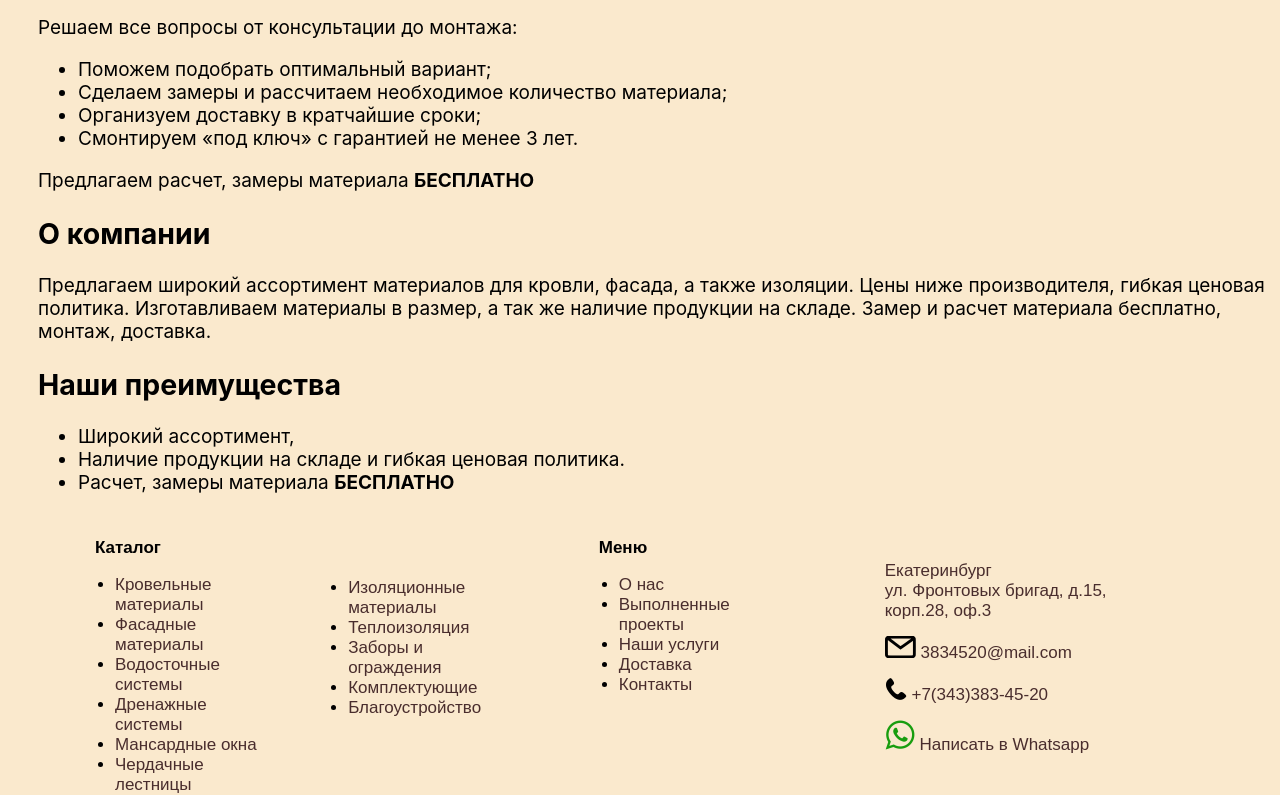
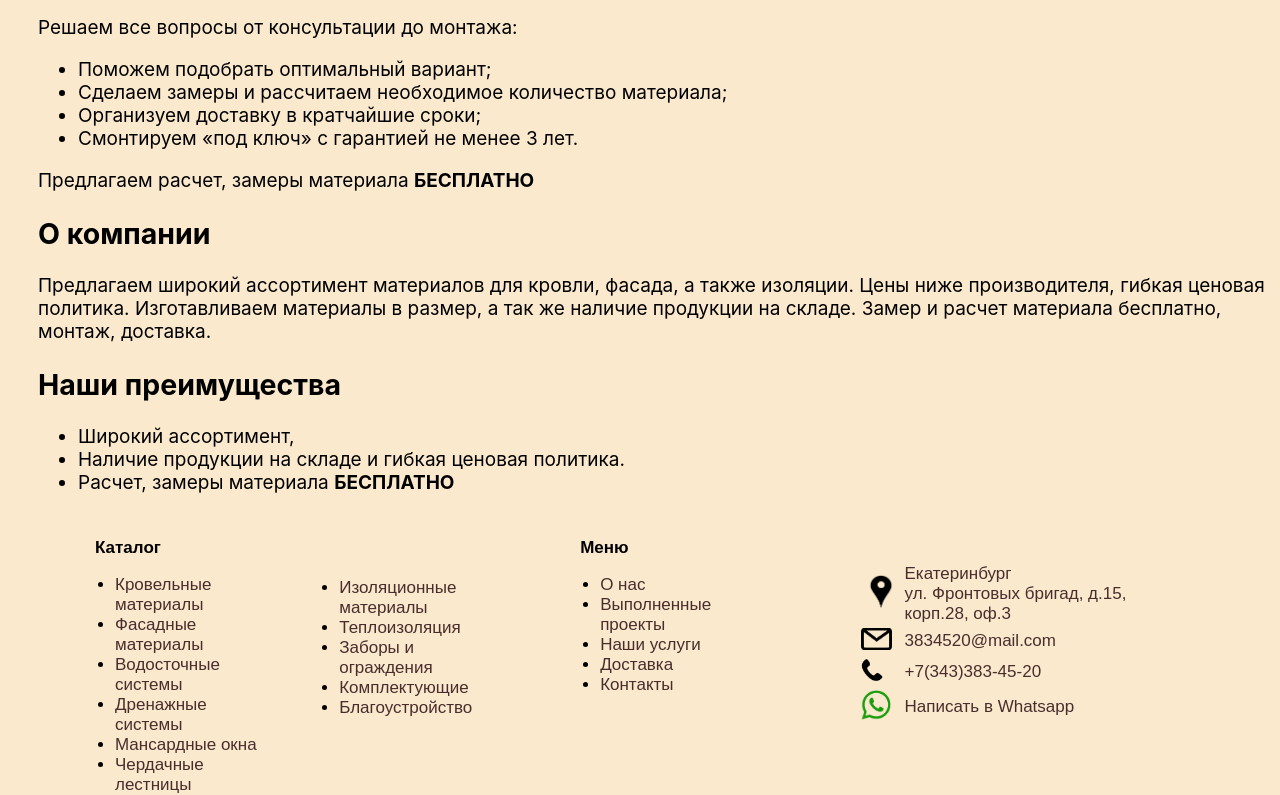
Before and after one commit to LadaKuzmina/Vilka-German, a plain HTML site: page page_about_us.html in a window 1280 px wide. Shown: the part 407-1202 px from the top of the page. Drawn offline with Linux system fonts and the light colour scheme.

Commit message:
update footer

```diff
--- a/page_about_us.html
+++ b/page_about_us.html
@@ -57,7 +57,8 @@
             <li>Изоляция</li>
             <li>Водосточные системы</li>
         </ul>
-        Решаем все вопросы от консультации до монтажа:<ul>
+        Решаем все вопросы от консультации до монтажа:
+        <ul>
             <li>Поможем подобрать оптимальный вариант;</li>
             <li>Сделаем замеры и рассчитаем необходимое количество материала;</li>
             <li>Организуем доставку в кратчайшие сроки;</li>
@@ -66,7 +67,9 @@
         Предлагаем расчет, замеры материала <b>БЕСПЛАТНО</b></p></div>
     <div class="aboutCompany">
         <h2>О компании</h2>
-    <p>Предлагаем широкий ассортимент материалов для кровли, фасада, а также изоляции. Цены ниже производителя, гибкая ценовая политика. Изготавливаем материалы в размер, а так же наличие продукции на складе. Замер и расчет материала бесплатно, монтаж, доставка.</p>
+        <p>Предлагаем широкий ассортимент материалов для кровли, фасада, а также изоляции. Цены ниже производителя,
+            гибкая ценовая политика. Изготавливаем материалы в размер, а так же наличие продукции на складе. Замер и
+            расчет материала бесплатно, монтаж, доставка.</p>
         <h2>Наши преимущества</h2>
         <ul>
             <li>Широкий ассортимент,</li>
@@ -78,7 +81,8 @@
     <div class="additionalInformation">
         <h2>Дополнительная информация</h2>
         <p><b>Доставка</b>: своим автотранспортом, транспортной компанией, условия доставки оговариваются, самовывоз</p>
-        <p><b>Варианты оплаты</b>: с учетом НДС, без НДС, банковским переводом, безналичный расчет, наличными, предоплата</p>
+        <p><b>Варианты оплаты</b>: с учетом НДС, без НДС, банковским переводом, безналичный расчет, наличными,
+            предоплата</p>
     </div>
 </div>
 </body>
@@ -105,39 +109,59 @@
                 <li><a href="#">Благоустройство</a></li>
             </ul>
         </div>
-
         <div class="menu">
             <h4>Меню</h4>
             <ul>
-            <li><a href="#">О нас</a></li>
-            <li><a href="#">Выполненные проекты</a></li>
-            <li><a href="#">Наши услуги</a></li>
-            <li><a href="#">Доставка</a></li>
-            <li><a href="#">Контакты</a></li>
+                <li><a href="page_about_us.html">О нас</a></li>
+                <li><a href="page_complited_project.html">Выполненные проекты</a></li>
+                <li><a href="services_page.html">Наши услуги</a></li>
+                <li><a href="delivery_page.html">Доставка</a></li>
+                <li><a href="contact_page.html">Контакты</a></li>
             </ul>
         </div>
         <div class="contacts">
-        <div class="location">
-            <!--<img class="location_logo" src="headerIcons/location.png" height="35" width="40" alt="Иконка локации"/>-->
+            <table>
+                <tr>
+                    <td>
+                        <img class="location_logo" src="images/location.png" height="35" width="40"
+                             alt="Иконка локации"/>
+                    </td>
+                    <td>
                         <a href="https://yandex.ru/maps/54/yekaterinburg/house/ulitsa_frontovykh_brigad_15k28/YkkYcAVpTkUBQFtsfXR5cH1rZw==/?ll=60.629706%2C56.881183&z=16.72">
                             Екатеринбург<br>
                             ул. Фронтовых бригад, д.15, корп.28, оф.3</a>
+                    </td>
+                </tr>
+                <tr>
+                    <td>
+                        <img class="email_logo" src="images/email.png" height="22" width="31"
+                             alt="Иконка почты"/>
+                    </td>
+                    <td>
+                        <a href="mailto:3834520@mail.ru">3834520@mail.com</a>
+                    </td>
+                </tr>
+                <tr>
+                    <td>
+                        <img class="tel_logo" src="images/phone.png" height="22" width="22"
+                             alt="Иконка телефона"/>
+                    </td>
+                    <td>
+                        <a href="tel:+73433834520">+7(343)383-45-20</a>
+                    </td>
+                </tr>
+                <tr>
+                    <td>
+                        <img class="whatsapp_logo" src="images/whatsapp.png" height="30" width="30"
+                             alt="Логотип Whatsapp"/>
+                    </td>
+                    <td>
+                        <a href="https://wa.me/73433834520">Написать в Whatsapp</a>
+                    </td>
+                </tr>
+            </table>
         </div>
 
-    <div class="email">
-        <img class="email_logo" src="headerIcons/email_logo.png" height="22" width="31" alt="Иконка почты"/>
-        <a href="mailto:3834520@mail.ru">3834520@mail.com</a>
-    </div>
-
-    <div class="phone">
-        <img class="tel_logo" src="headerIcons/phone_logo.png" height="22" width="22" alt="Иконка телефона"/>
-        <a href="tel:+73433834520">+7(343)383-45-20</a>
-    </div>
-    <div class="whatsapp">
-        <img class="whatsapp_logo" src="headerIcons/whatsapp.png" height="30" width="30" alt="Логотип Whatsapp"/>
-        <a href="https://wa.me/73433834520">Написать в Whatsapp</a>
-    </div>
-</div>
     </div>
 </footer>
 </html>
```
Lines whose indentation alone changed are shown as unchanged.
